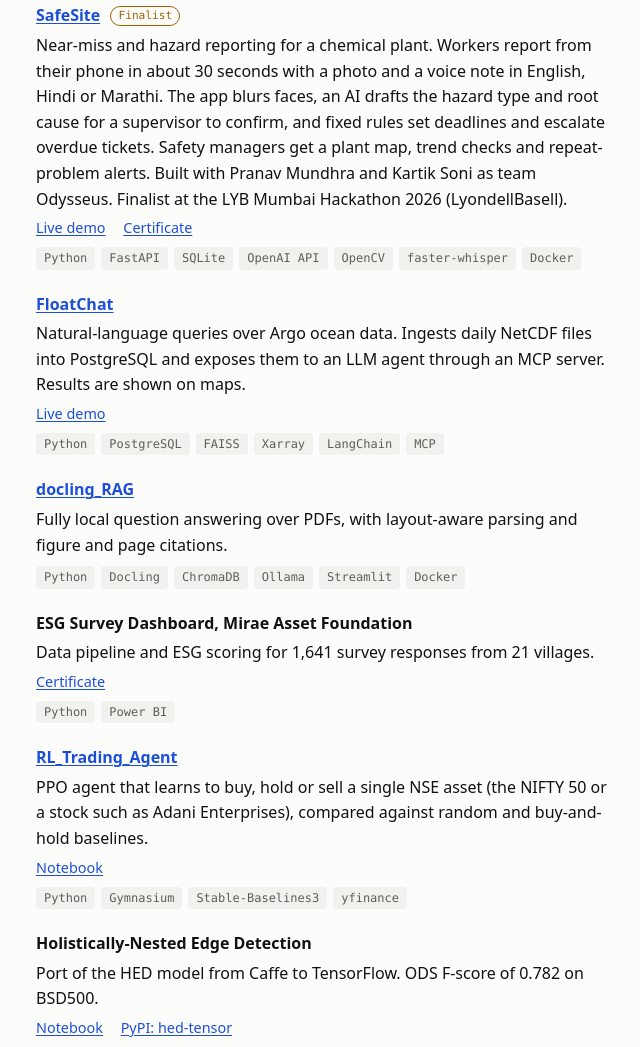
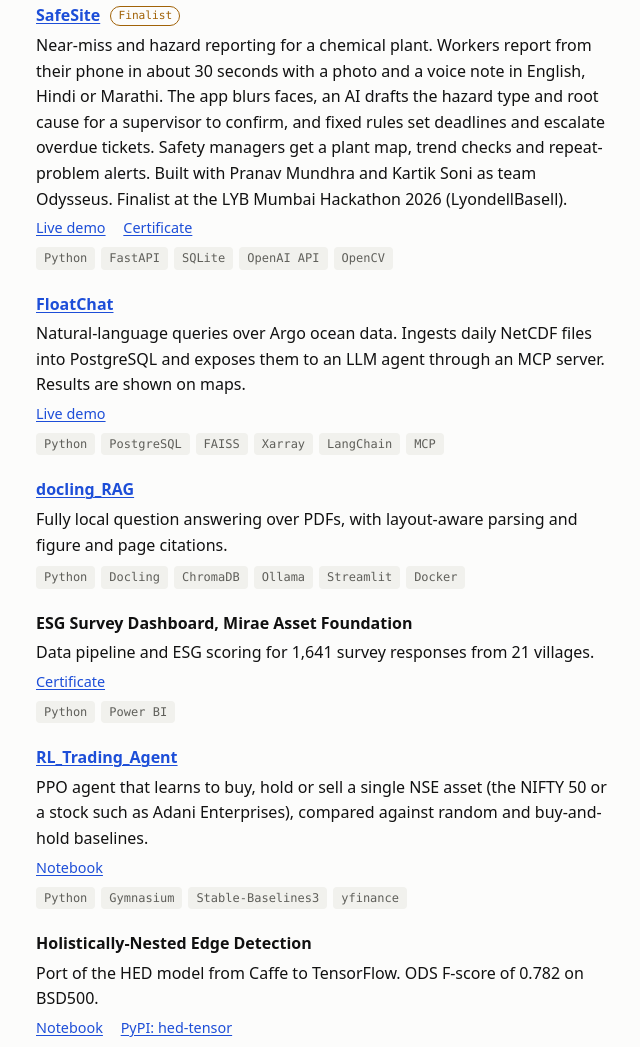
Before and after one commit to Strangehumaan/strangehumaan.github.io, a plain HTML site: page index.html in a window 1280 px wide. Shown: the part 792-1839 px from the top of the page, without its empty margins (388-1028 px from the left). Drawn offline with Linux system fonts and the light colour scheme.

Commit message:
Trim SafeSite tags to the stack it uses
Co-Authored-By: Claude Opus 5.5 <noreply@anthropic.com>

```diff
--- a/index.html
+++ b/index.html
@@ -70,7 +70,7 @@
   <h3><a href="https://github.com/PranavMundhra/Near-Miss_Incident_Management_System">SafeSite</a> <span class="badge">Finalist</span></h3>
   <p>Near-miss and hazard reporting for a chemical plant. Workers report from their phone in about 30 seconds with a photo and a voice note in English, Hindi or Marathi. The app blurs faces, an AI drafts the hazard type and root cause for a supervisor to confirm, and fixed rules set deadlines and escalate overdue tickets. Safety managers get a plant map, trend checks and repeat-problem alerts. Built with Pranav Mundhra and Kartik Soni as team Odysseus. Finalist at the LYB Mumbai Hackathon 2026 (LyondellBasell).</p>
   <p class="links"><a href="https://nearmiss.saadnathani.me">Live demo</a> <a href="https://drive.google.com/file/d/1qwNIHcTgs0m_6ZDySurQCXpgP-RqM3N8/view">Certificate</a></p>
-  <ul class="tags"><li>Python</li><li>FastAPI</li><li>SQLite</li><li>OpenAI API</li><li>OpenCV</li><li>faster-whisper</li><li>Docker</li></ul>
+  <ul class="tags"><li>Python</li><li>FastAPI</li><li>SQLite</li><li>OpenAI API</li><li>OpenCV</li></ul>
 </article>
 
 <article class="item">
```
